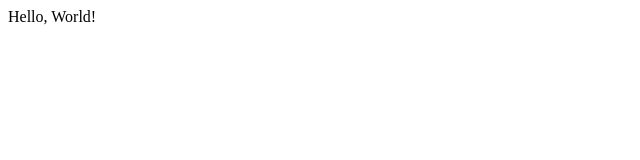
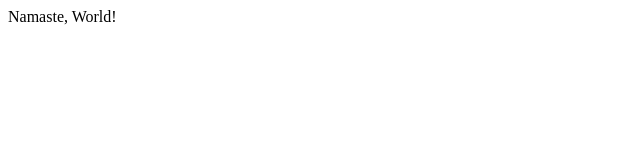
Before and after one commit to sachinsunar/sachin-portfolio, a plain HTML site: page index.html in a window 1280 px wide. Shown: the full height of the page, 0-640 px from the left. Drawn offline with Linux system fonts and the light colour scheme.

Commit message:
second commit

```diff
--- a/index.html
+++ b/index.html
@@ -6,6 +6,6 @@
     <title>Document</title>
 </head>
 <body>
-    Hello, World!
+    Namaste, World!
 </body>
 </html>
```
